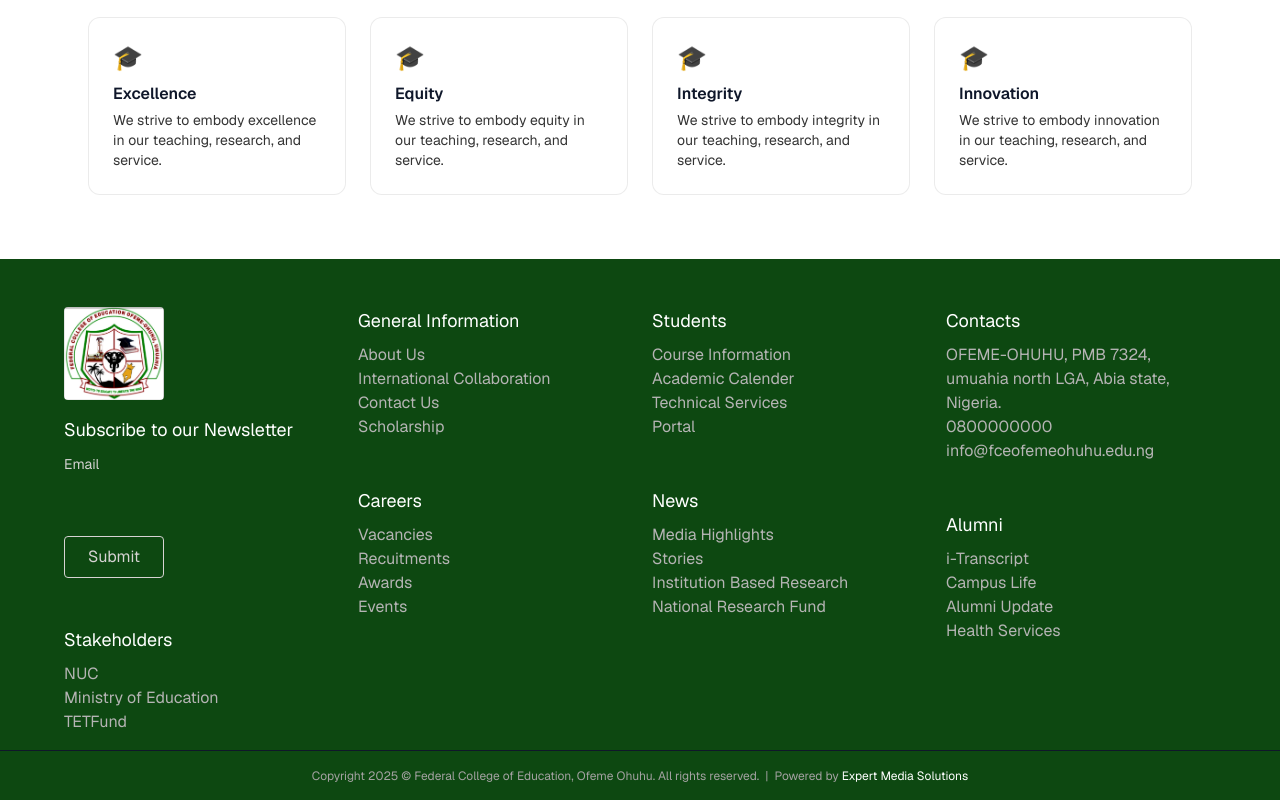
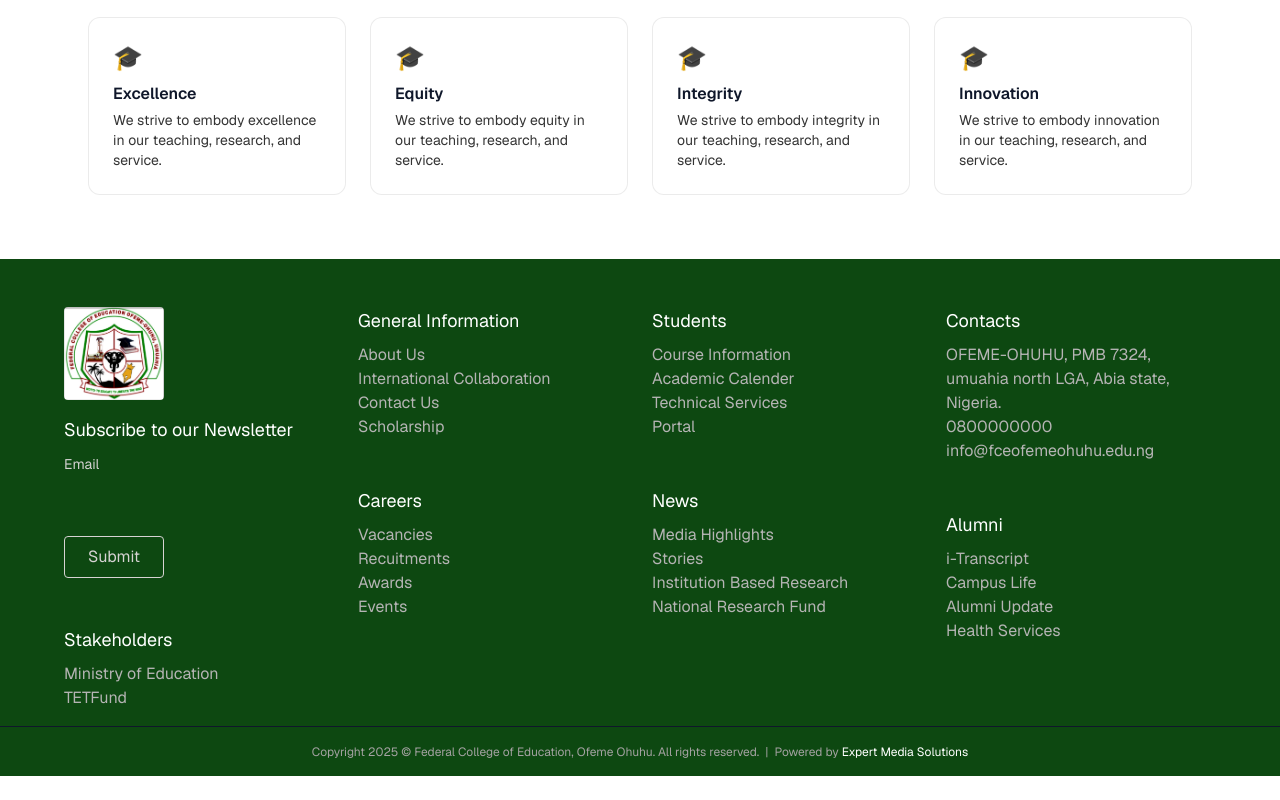
Before and after one commit to ekeneakubue/fceo, a Next.js app: page / in a window 1280 px wide. Shown: the part 1273-2073 px from the top of the page. After the commit the page ends 2049 px from the top, so only its background shows below. Built offline with nearby package versions, Linux system fonts and the light colour scheme.

Commit message:
updated footer

```diff
--- a/app/components/footer/Footer.tsx
+++ b/app/components/footer/Footer.tsx
@@ -18,7 +18,6 @@ export default function Footer() {
             <br />
             <br />
             <h3 className="text-white text-lg mb-2">Stakeholders</h3>
-            <p><a href="#" className="hover:text-white">NUC</a></p>
             <p><a href="#" className="hover:text-white">Ministry of Education</a></p>
             <p><a href="#" className="hover:text-white">TETFund</a></p>
           </div>
```
